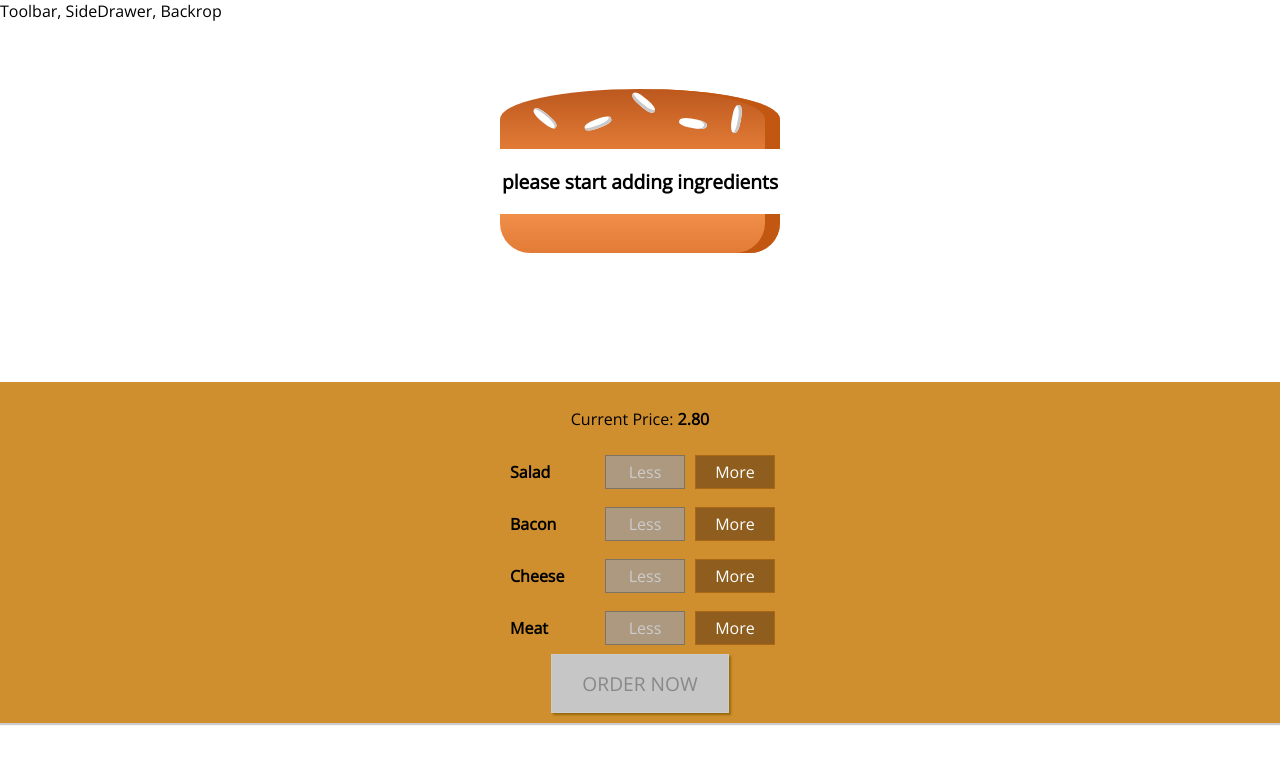
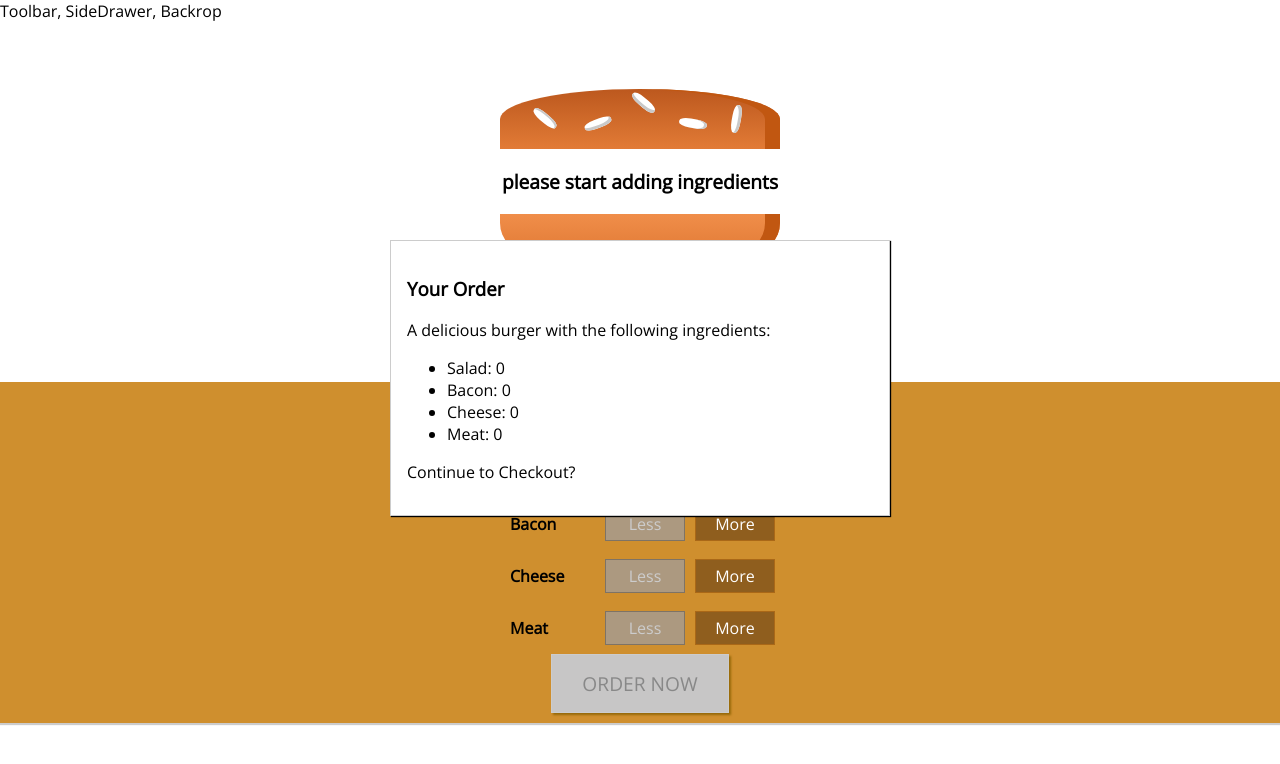
Before and after one commit to andihaki/react16-burger, a React app: page / in a window 1280 px wide. Shown: the top 764 px of the page. Built offline with nearby package versions, Linux system fonts and the light colour scheme.

Commit message:
summary order

```diff
--- /dev/null
+++ b/src/components/Burger/OrderSummary/OrderSummary.js
@@ -0,0 +1,26 @@
+import React from 'react';
+
+import Aux from '../../../hoc/Aux';
+
+const orderSummary = (props) => {
+    const ingredientsSummary = Object.keys(props.ingredients)
+        .map(igKey => {
+            return (
+                <li key={igKey}>
+                    <span style={{textTransform: "capitalize"}}>{igKey}</span>: {props.ingredients[igKey]}
+                </li>
+            );
+        })
+    return (
+        <Aux>
+                <h3>Your Order</h3>
+                <p>A delicious burger with the following ingredients:</p>
+                <ul>
+                    {ingredientsSummary}
+                </ul>
+                <p>Continue to Checkout?</p>
+        </Aux>
+    )
+};
+
+export default orderSummary;
--- /dev/null
+++ b/src/components/UI/Modal/Modal.css
@@ -0,0 +1,20 @@
+.Modal {
+    position: fixed;
+    z-index: 500;
+    background-color: white;
+    width: 70%;
+    border: 1px solid #ccc;
+    box-shadow: 1px 1px 1px black;
+    padding: 16px;
+    left: 15%;
+    top: 30%;
+    box-sizing: border-box;
+    transition: all 0.3s ease-out;
+}
+
+@media (min-width: 600px) {
+    .Modal {
+        width: 500px;
+        left: calc(50% - 250px);
+    }
+}
--- /dev/null
+++ b/src/components/UI/Modal/Modal.js
@@ -0,0 +1,12 @@
+// untuk order summary
+import React from 'react';
+
+import css from './Modal.css';
+
+const modal = (props) => (
+    <div className={css.Modal}>
+        {props.children}
+    </div>
+)
+
+export default modal;
--- a/src/containers/BurgerBuilder/BurgerBuilder.js
+++ b/src/containers/BurgerBuilder/BurgerBuilder.js
@@ -3,6 +3,8 @@
 import Aux from '../../hoc/Aux';
 import Burger from '../../components/Burger/Burger';
 import BuildControls from '../../components/Burger/BuildControls/BuildControls';
+import Modal from '../../components/UI/Modal/Modal';
+import OrderSummary from '../../components/Burger/OrderSummary/OrderSummary';
 
 const INGREDIENT_PRICES = {
     salad: 0.4,
@@ -78,6 +80,9 @@
         }
         return (
             <Aux>
+                <Modal>
+                    <OrderSummary ingredients={this.state.ingredients}/>
+                </Modal>
                 <Burger ingredients={this.state.ingredients} />
                 <BuildControls
                     ingredientAdded={this.addIngredientHandler}
```
Also changed, not shown: src/components/UI/Backdrop/Backdrop.js (added).
